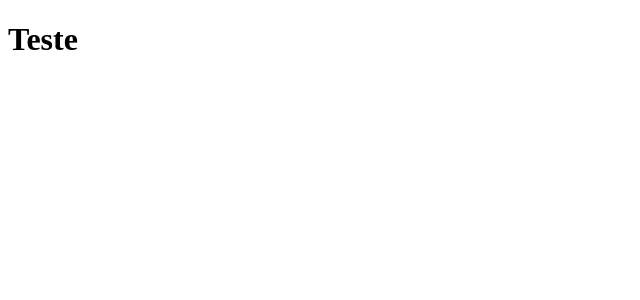
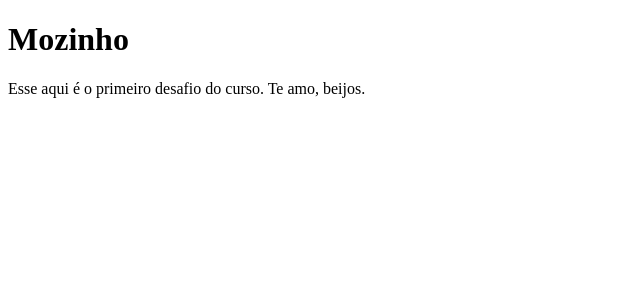
Before and after one commit to marciobueno1/clone-tabnews, a Next.js app: page / in a window 1280 px wide. Shown: the top 300 px of the page, without its empty margins (0-640 px from the left). Built offline with nearby package versions, Linux system fonts and the light colour scheme.

Commit message:
colocando uma frase na Home

```diff
--- a/pages/index.js
+++ b/pages/index.js
@@ -1,5 +1,10 @@
 const Home = () => {
-    return <h1>Teste</h1>;
+    return (
+        <>
+            <h1>Mozinho</h1>
+            <p>Esse aqui é o primeiro desafio do curso. Te amo, beijos.</p>
+        </>
+    );
 }
 
 export default Home;
```
